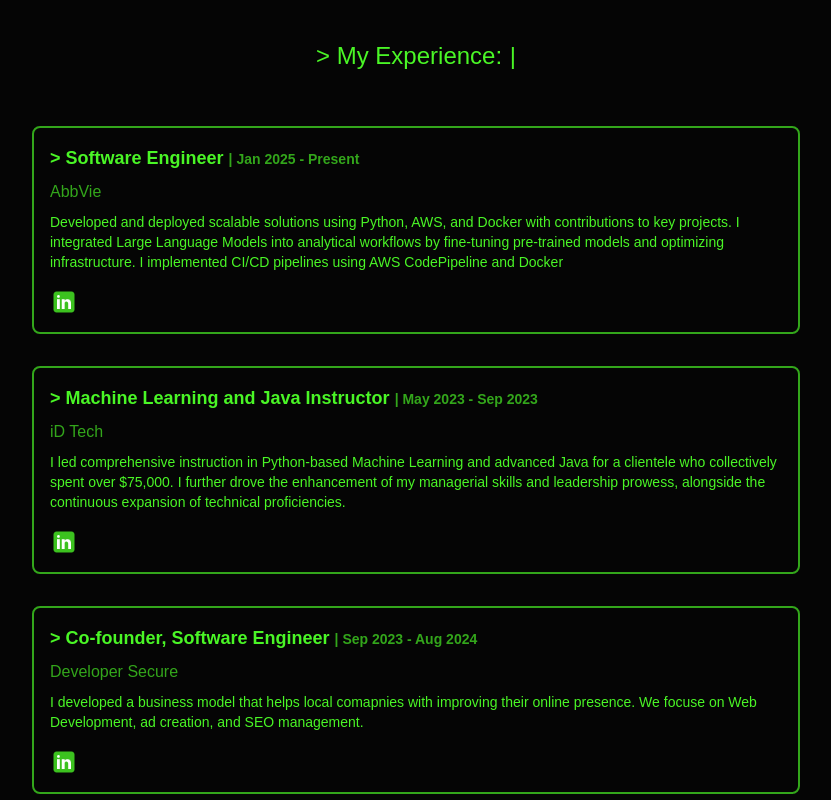
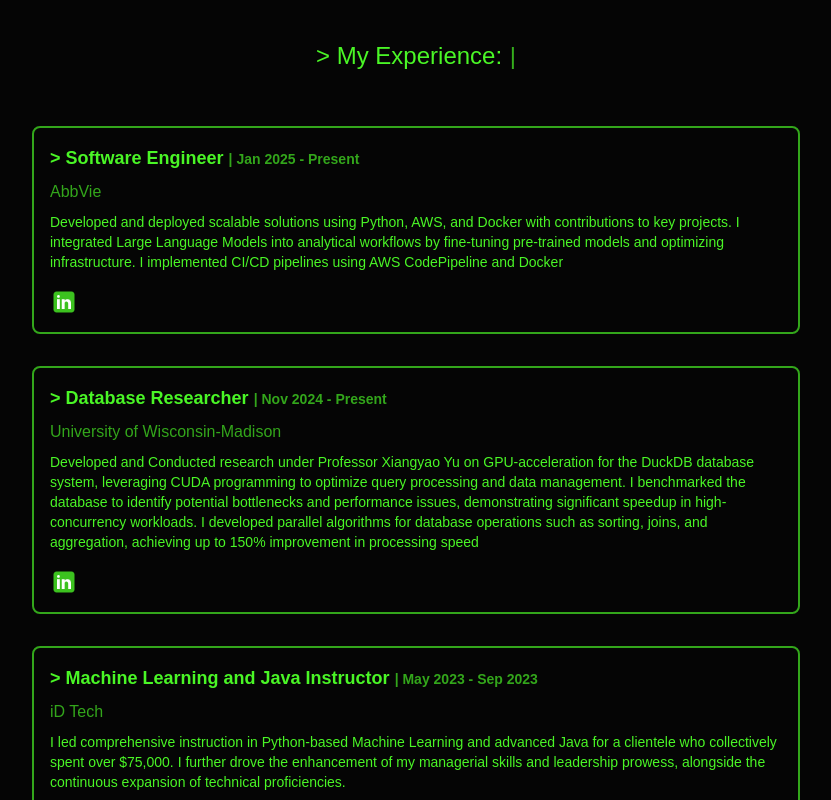
Before and after one commit to PeterBarilo/personal-site, a React (Create React App) app: page /experience in a window 1280 px wide. Shown: the top 800 px of the page, without its empty margins (224-1055 px from the left). Built offline with nearby package versions, Linux system fonts and the light colour scheme.

Commit message:
updated expereince

```diff
--- a/src/experience.js
+++ b/src/experience.js
@@ -14,6 +14,13 @@
         description: "Developed and deployed scalable solutions using Python, AWS, and Docker with contributions to key projects. I integrated Large Language Models into analytical workflows by fine-tuning pre-trained models and optimizing infrastructure. I implemented CI/CD pipelines using AWS CodePipeline and Docker",
         link: "https://www.linkedin.com/company/abbvie/"
       },
+      {
+        name: 'Database Researcher',
+        company: 'University of Wisconsin-Madison',
+        date:  'Nov 2024 - Present',
+        description: "Developed and	Conducted research under Professor Xiangyao Yu on GPU-acceleration for the DuckDB database system, leveraging CUDA programming to optimize query processing and data management. I benchmarked the database to identify potential bottlenecks and performance issues, demonstrating significant speedup in high-concurrency workloads. I developed parallel algorithms for database operations such as sorting, joins, and aggregation, achieving up to 150% improvement in processing speed",
+        link: "https://www.linkedin.com/school/uwmadison/"
+      },
         {
           name: 'Machine Learning and Java Instructor',
           company: 'iD Tech',
@@ -24,7 +31,7 @@
         {
           name: 'Co-founder, Software Engineer',
           company: 'Developer Secure',
-          date:  'Sep 2023 - Aug 2024',
+          date:  'Sep 2023 - June 2024',
           description: "I developed a business model that helps local comapnies with improving their online presence. We focuse on Web Development, ad creation, and SEO management.",
           link: "https://www.linkedin.com/company/developer-secure/"
         },
```
